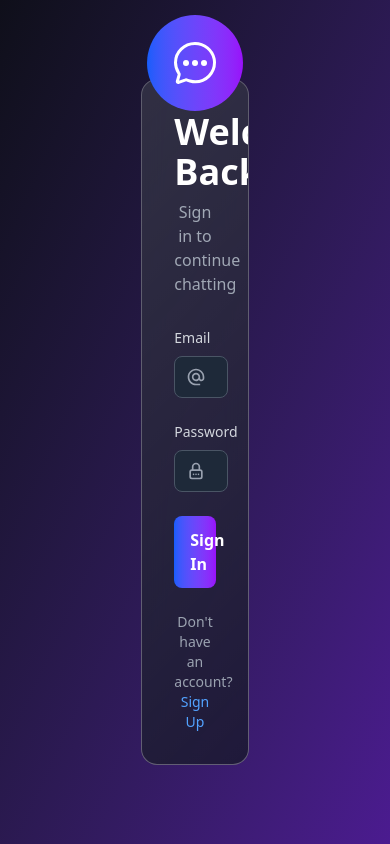
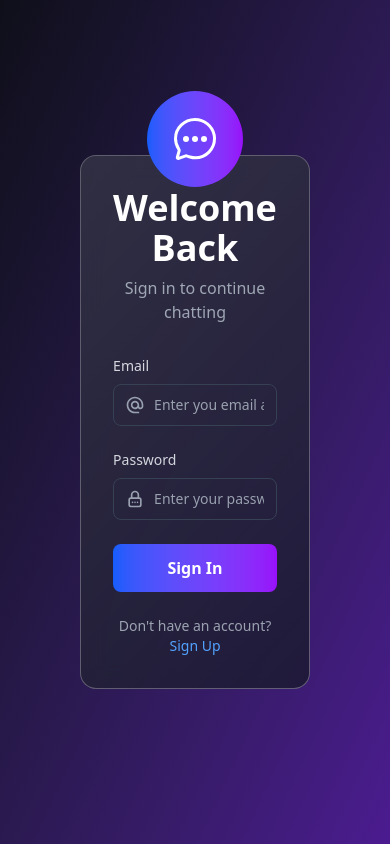
Before and after one commit to dv1604/ChatApp_socketio, a Next.js app in the folder frontend/: page /login in a window 390 px wide. Built offline with nearby package versions, Linux system fonts and the light colour scheme.

Commit message:
login page ui

```diff
--- a/frontend/package.json
+++ b/frontend/package.json
@@ -11,6 +11,7 @@
   "dependencies": {
     "@reduxjs/toolkit": "^2.8.2",
     "@tailwindcss/postcss": "^4.1.8",
+    "clsx": "^2.1.1",
     "next": "15.3.2",
     "react": "^19.0.0",
     "react-dom": "^19.0.0",
--- a/frontend/src/app/login/page.tsx
+++ b/frontend/src/app/login/page.tsx
@@ -1,14 +1,51 @@
+'use client'
+import Button from "@/components/ui/Button";
 import Input from "@/components/ui/Input";
+import { useLoginMutation } from "@/store/features/authentication/authApi";
+import { RootState } from "@/store/store";
 import Link from "next/link";
+import React, { useEffect, useState } from "react";
 import { IoChatbubbleEllipsesOutline } from "react-icons/io5";
 import { MdAlternateEmail } from "react-icons/md";
 import { TbLockPassword } from "react-icons/tb";
+import { useSelector } from "react-redux";
 
 export default function Login() {
+
+    const { isLoading } = useSelector((state: RootState) => {
+        return state.auth
+    });
+
+    const [email, setEmail] = useState('');
+    const [password, setPassword] = useState('');
+    const [login, { data, error }] = useLoginMutation();
+
+    useEffect(() => {
+
+    })
+
+
+    const handleChange = (e: React.ChangeEvent<HTMLInputElement>) => {
+        const { name, value } = e.target;
+        if (name === 'email') {
+            setEmail(value);
+        } else if (name === 'password') {
+            setPassword(value)
+        }
+    };
+
+    const handleSubmit = (e: React.FormEvent<HTMLFormElement>) => {
+        e.preventDefault();
+
+        console.log(email, password);
+    }
+
+
     return (
         <>
             <div className='min-h-screen flex justify-center items-center bg-gradient-to-br from-[var(--background-dark)] to-[var(--primary-dark)]/80 px-4'>
                 <div className="max-w-ms w-[60%] relative flex flex-col items-center justify-center">
+                    {/* chat app floating element */}
                     <div className="absolute -top-16 left-1/2 -translate-x-1/2 z-10 mb-3">
                         <div className="inline-flex items-center justify-center w-24 h-24 bg-gradient-to-r from-blue-600 to-purple-600 rounded-full transition-transform ease-out duration-300 hover:scale-105">
                             <IoChatbubbleEllipsesOutline
@@ -17,39 +54,47 @@ export default function Login() {
                     </div>
 
                     {/* login form card*/}
-                    <div className="bg-[#1a1a2e]/80 backdrop-blur-md rounded-2xl shadow-[0 4px 30px rgba(0, 0, 0, 0.4)] p-8 md:p-10 border border-white/30 relative overflow-hidden w-1/2">
+                    <div className="bg-[#1a1a2e]/80 backdrop-blur-md rounded-2xl shadow-[0 4px 30px rgba(0, 0, 0, 0.4)] p-8 md:p-10 border border-white/30 relative overflow-hidden lg:w-1/2 md:w-[80%]">
                         <div className="absolute inset-0 glass-gradient"></div>
                         <h1 className="text-4xl font-bold text-white text-center mb-2 nt-8">Welcome Back</h1>
                         <p className="text-gray-400 text-center mb-8">Sign in to continue chatting</p>
 
-                        <form className="space-y-6">
+                        <form className="space-y-6" onSubmit={handleSubmit}>
                             <Input
                                 label="email"
                                 type="email"
+                                name="email"
                                 placeholder="Enter you email address"
+                                disabled={false}
                                 icon={MdAlternateEmail}
+                                value={email}
+                                onChange={handleChange}
                             />
 
                             <Input
                                 label="password"
                                 type="password"
+                                name="password"
                                 placeholder="Enter your password"
                                 icon={TbLockPassword}
+                                disabled={false}
+                                value={password}
+                                onChange={handleChange}
                             />
 
-                            <button
+                            <Button
                                 type="submit"
-                                className="w-full py-3 px-4 bg-gradient-to-r from-blue-600 to-purple-600 font-semibold text-white  rounded-lg hover:from-blue-500 hover:to-purple-700  transition-all duration-200 cursor-pointer outline-none relative "
-                            >
+                                disabled={false} >
                                 Sign In
-                            </button>
+                            </Button>
                         </form>
 
+                        {/* Sign Up Link */}
                         <div className="mt-6 text-center">
                             <p className="text-sm text-gray-400">
                                 Don&apos;t have an account?{' '}
                                 <Link
-                                    href="/signup"
+                                    href="/register"
                                     className="font-medium text-blue-400 hover:underline transition-all duration-200 cursor-pointer relative"
                                 >
                                     Sign Up
--- /dev/null
+++ b/frontend/src/app/register/page.tsx
@@ -0,0 +1,7 @@
+export default function Register() {
+
+    return (
+        <p>Sign Up page</p>
+    )
+
+}
--- a/frontend/src/components/providers/ReduxProvider.tsx
+++ b/frontend/src/components/providers/ReduxProvider.tsx
@@ -8,7 +8,7 @@ export default function ReduxProvider({ children }: {
 }) {
     return (
         <Provider store={store}>
-            <PersistGate loading={null} persistor={persistor}>
+            <PersistGate loading={<div>Loading...</div>} persistor={persistor}>
                 {children}
             </PersistGate>
         </Provider>
--- /dev/null
+++ b/frontend/src/components/ui/Button.tsx
@@ -0,0 +1,27 @@
+import clsx from "clsx";
+import React from "react";
+
+export default function Button({
+    type = "button",children, disabled
+}: {
+    type: "submit" | "reset" | "button",
+    children: React.ReactNode,
+    disabled: boolean
+}) {
+
+    const buttonStyle = clsx({
+        "w-full py-3 px-4 bg-gradient-to-r from-blue-600 to-purple-600 font-semibold text-white  rounded-lg hover:from-blue-500 hover:to-purple-700  transition-all duration-200 cursor-pointer outline-none relative ": true,
+        "disabled:opacity-50 disabled:cursor-not-allowed": disabled
+    });
+
+    return (
+
+        <button
+            type={type}
+            disabled={disabled}
+            className={buttonStyle}
+        >
+            {children}
+        </button>
+    )
+}
--- a/frontend/src/components/ui/Input.tsx
+++ b/frontend/src/components/ui/Input.tsx
@@ -1,15 +1,29 @@
+import clsx from "clsx";
 import { IconType } from "react-icons";
 
+
 export default function Input({
-    label, type, placeholder, icon: Icon
+    label, type, placeholder, icon: Icon, disabled, value, onChange, name
 }: {
     label: string,
     type: string,
     placeholder: string,
-    icon?: IconType
+    icon?: IconType,
+    disabled: boolean,
+    value: string,
+    name: string,
+    onChange: (e: React.ChangeEvent<HTMLInputElement>) => void
 }) {
+
+    const inputStyle = clsx({
+        // default styling
+        "block w-full rounded-lg border px-3 py-2.5 text-sm transition-all duration-200 bg-background-dark/50 text-gray-100 placeholder-gray-400 border-gray-700 pl-10": true,
+        // disabled styling
+        "bg-gray-700/30 text-gray-500 cursor-not-allowed border-gray-700": disabled
+    });
+
     return (
-        <div className="w-full">
+        <div className="w-full" >
             <label className="block text-sm font-medium text-gray-300 mb-2 capitalize">
                 {label}
             </label>
@@ -19,8 +33,12 @@ export default function Input({
                 </div>
                 <input
                     type={type}
-                    className="block w-full rounded-lg border border-gray-600 bg-gray-800 px-3 py-2.5 text-sm transition-all duration-200 pl-10 text-white placeholder-gray-400 focus:border-blue-500 focus:ring-2 focus:ring-blue-500 focus:outline-none"
+                    disabled={disabled}
+                    className={inputStyle}
                     placeholder={placeholder}
+                    value={value}
+                    name={name}
+                    onChange={onChange}
                 />
             </div>
         </div>
```
Also changed, not shown: 1 other file (tests, documents, lock files or other folders).
